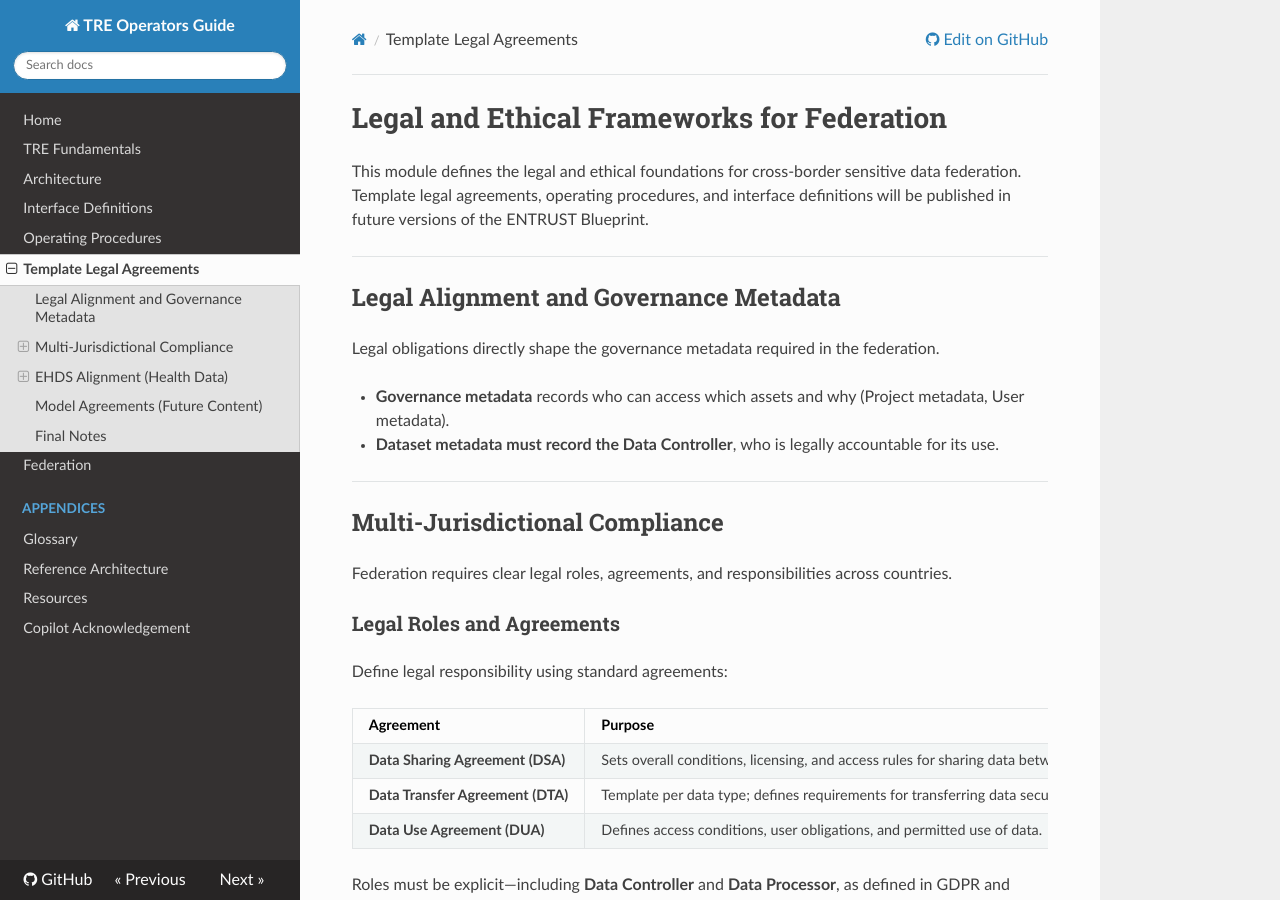
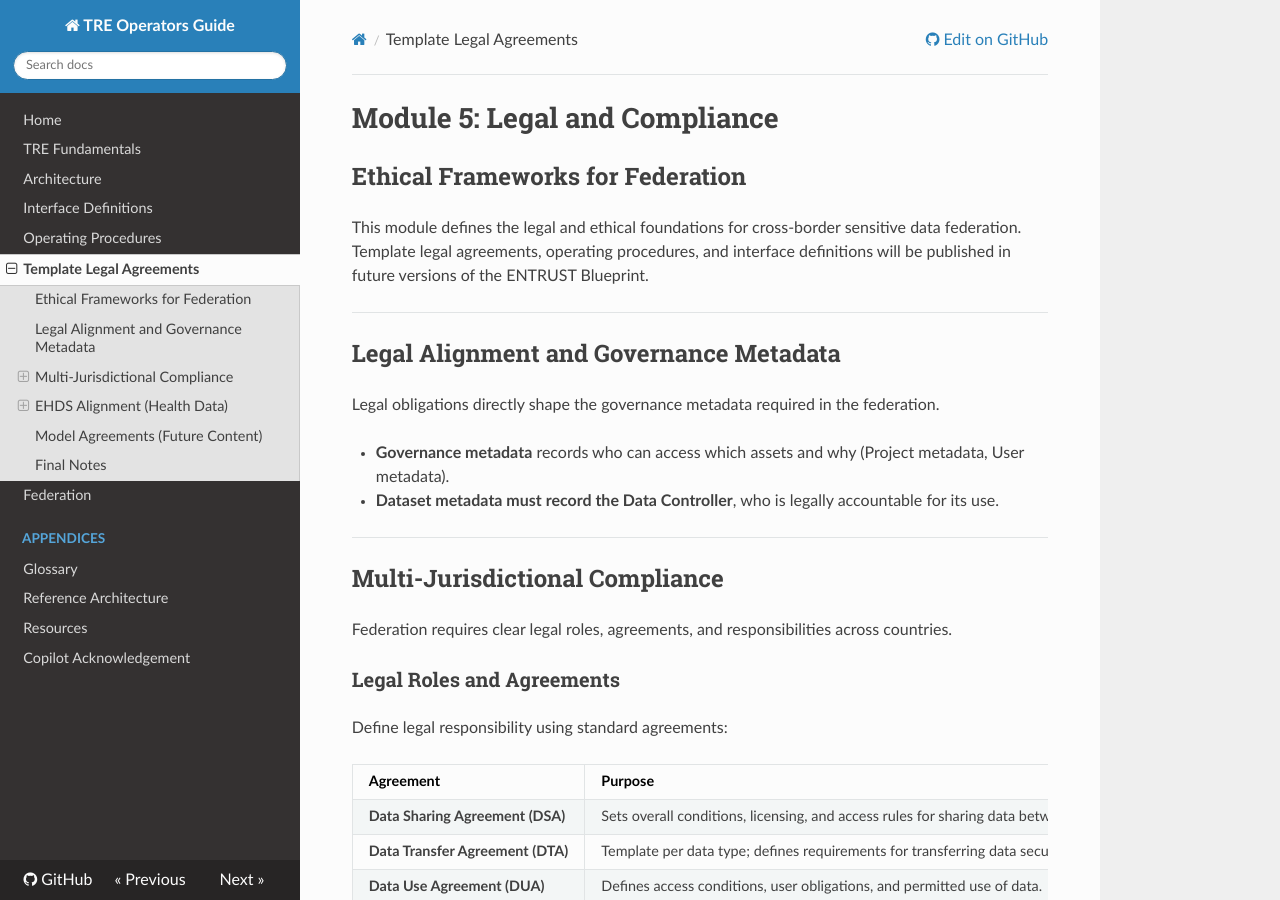
Before and after one commit to unioslo/tre-operators-docs, an MkDocs documentation site: the page built from docs/modules/legal/index.md, in a window 1280 px wide and 900 px high. Built offline with MkDocs 1.6.1, drawn with Linux system fonts in a browser that asks for light colours; nearby versions of some CDN libraries.

Commit message:
Revise module title and add ethical frameworks section
Updated the title and added a section for ethical frameworks.

```diff
--- a/docs/modules/legal/index.md
+++ b/docs/modules/legal/index.md
@@ -1,4 +1,6 @@
-# Legal and Ethical Frameworks for Federation
+# Module 5: Legal and Compliance
+
+## Ethical Frameworks for Federation
 
 This module defines the legal and ethical foundations for cross-border sensitive data federation. Template legal agreements, operating procedures, and interface definitions will be published in future versions of the ENTRUST Blueprint.
 
```
